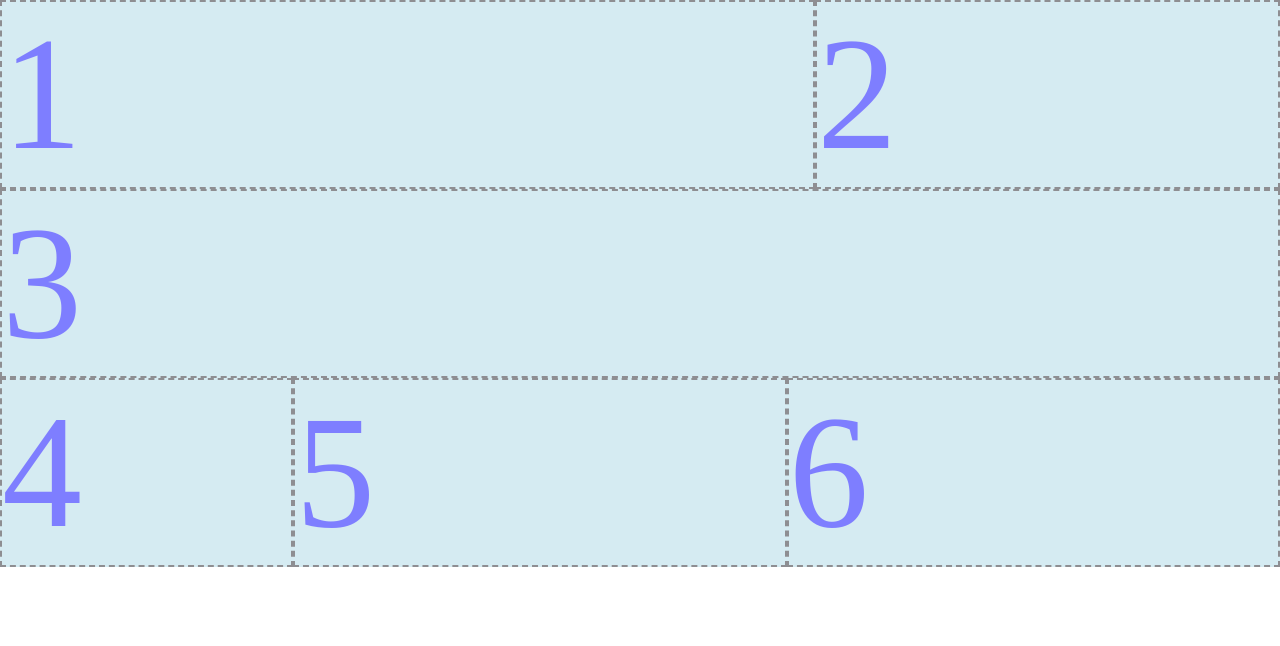
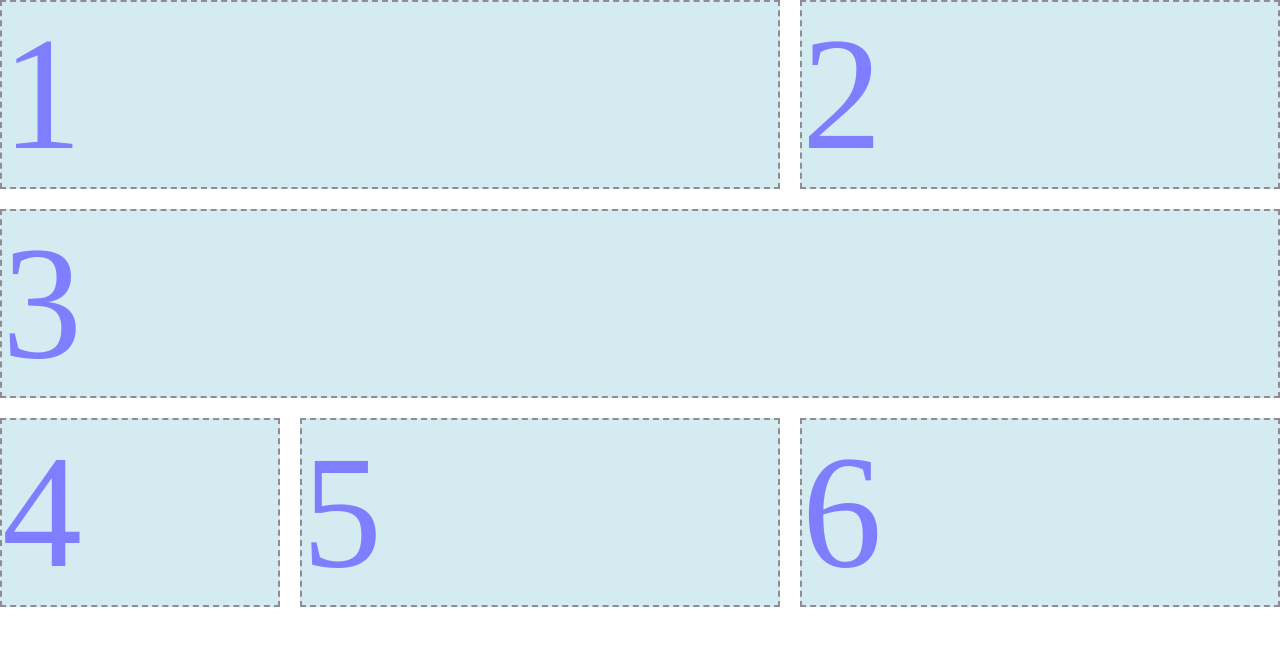
Before and after one commit to Sabina-Rakhmanova/personal-page, a plain HTML site: page hw5/index.html in a window 1280 px wide. Drawn offline with Linux system fonts and the light colour scheme.

Commit message:
re-deploy

```diff
--- a/hw5/style.css
+++ b/hw5/style.css
@@ -13,6 +13,7 @@ body {
     max-width: 1400px;
     display: flex;
     flex-wrap: wrap;
+    gap: 20px;
 }
 
 .container > * {
@@ -29,11 +30,11 @@ body {
 }
 
 .box2 {
-    flex-basis: 350px;
+    flex-basis: 400px;
 }
 
 .box3 {
-    flex-basis: 1200px;
+    flex-basis: 1300px;
 }
 
 .box4 {
```
